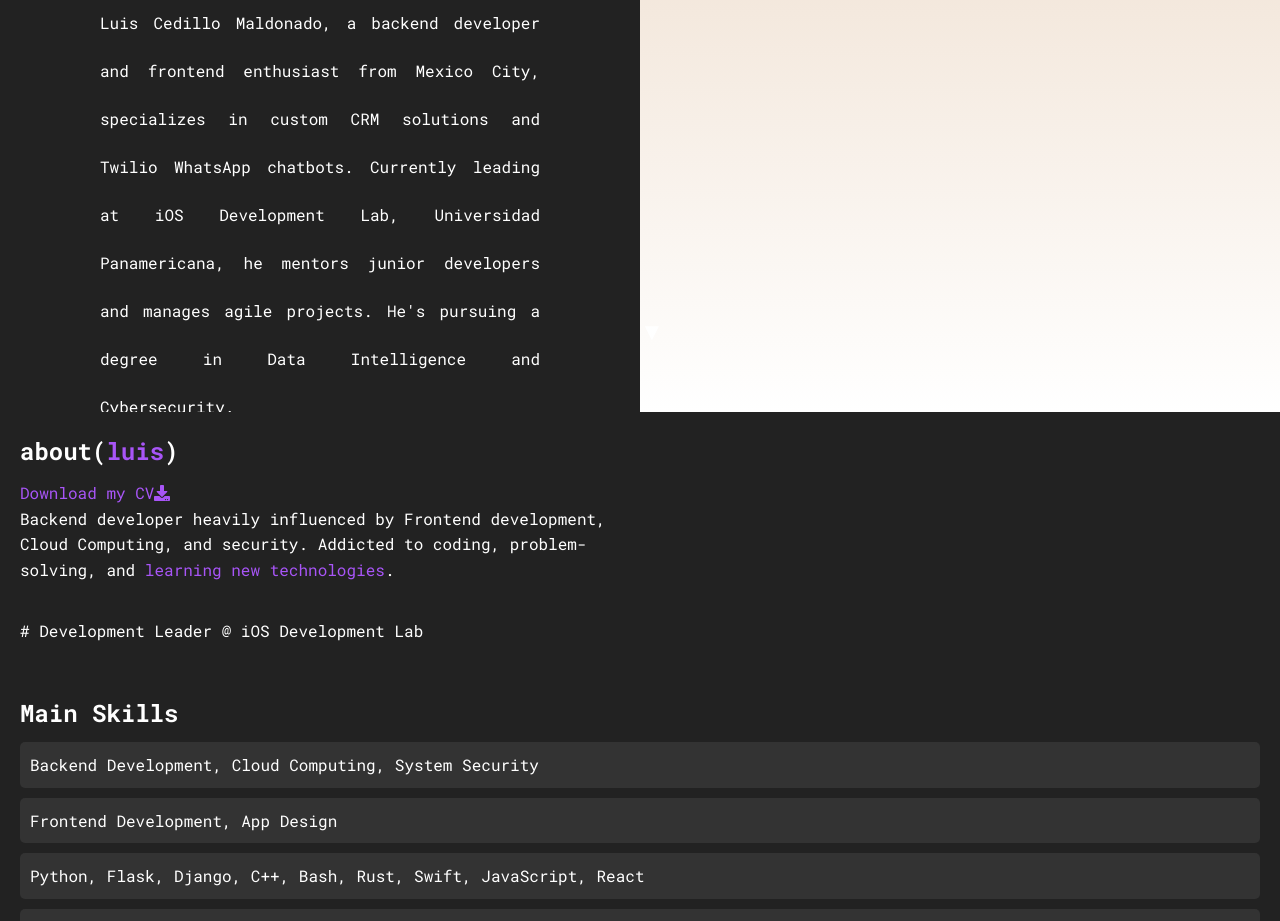
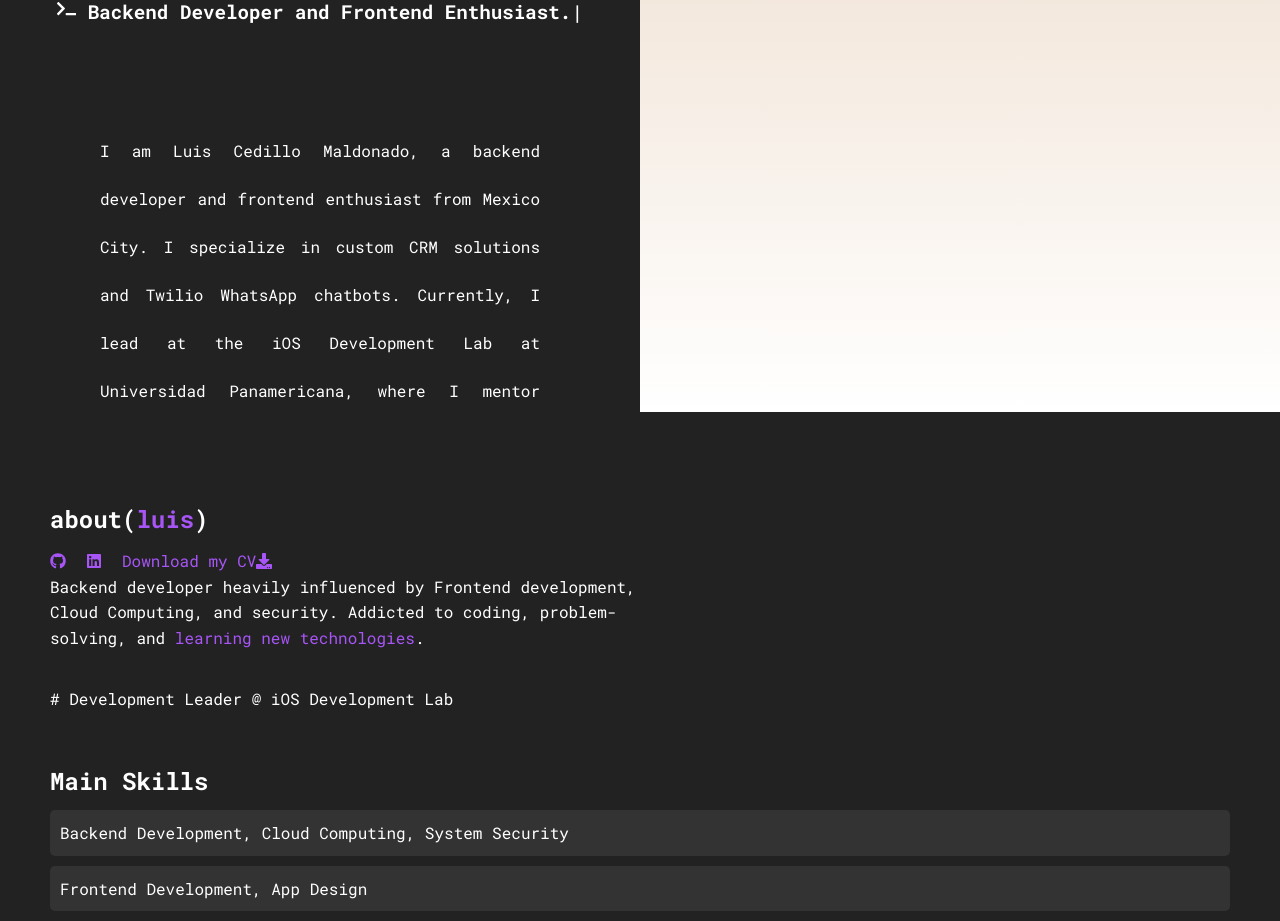
Before and after one commit to luisced/portfolio, a React (Create React App) app: page / in a window 1280 px wide. Shown: the part 419-1340 px from the top of the page. Built offline with nearby package versions, Linux system fonts and the light colour scheme.

Commit message:
feat: added animations to home screen

```diff
--- a/src/components/About/About.css
+++ b/src/components/About/About.css
@@ -1,7 +1,8 @@
 .about {
 	color: var(--color-text);
 	font-family: var(--font-family-mono);
-	padding: 20px;
+	padding: 50px;
+	padding-top: 11vh;
 }
 
 .intro {
--- a/src/components/About/About.jsx
+++ b/src/components/About/About.jsx
@@ -1,6 +1,6 @@
 import React from "react";
 import "./About.css";
-import { FaDownload } from "react-icons/fa";
+import { FaDownload, FaGithub, FaLinkedin } from "react-icons/fa";
 
 const About = () => {
 	return (
@@ -12,6 +12,20 @@ const About = () => {
 					</h1>
 					<div className="links">
 						<a
+							href="https://github.com/luisced"
+							target="_blank"
+							rel="noopener noreferrer"
+						>
+							<FaGithub />
+						</a>
+						<a
+							href="https://linkedin.com/in/luisced"
+							target="_blank"
+							rel="noopener noreferrer"
+						>
+							<FaLinkedin />
+						</a>
+						<a
 							href="path-to-your-cv.pdf"
 							target="_blank"
 							rel="noopener noreferrer"
@@ -19,6 +33,7 @@ const About = () => {
 							Download my CV <FaDownload />
 						</a>
 					</div>
+
 					<p>
 						Backend developer heavily influenced by Frontend development, Cloud
 						Computing, and security. Addicted to coding, problem-solving, and{" "}
--- a/src/components/Home/Home.css
+++ b/src/components/Home/Home.css
@@ -20,7 +20,10 @@
 
 .name {
 	padding-top: 15vh;
-	font-size: 3rem;
+	font-size: 4rem;
+	display: inline-block;
+	animation: outer-left 1s 1s cubic-bezier(0.5, 0, 0.1, 1) both,
+		text-clip 1s 0s cubic-bezier(0.5, 0, 0.1, 1) both;
 }
 
 .description {
@@ -29,48 +32,78 @@
 }
 
 .bio {
-	font-size: 1rem; /* Adjust font size for better readability */
+	font-size: 1rem;
 	line-height: 3;
 	color: white;
-	margin: 100px; /* Add margin for better spacing */
+	margin: 100px;
 	text-align: justify;
+	opacity: 0;
+	animation: fade-in 1s forwards;
+	animation-delay: 3s;
 }
 
-.social-icons a {
-	color: white;
-	margin-right: 35px;
-	font-size: 2.5rem;
-	transition: color 0.3s;
-}
-
-.social-icons a:hover {
-	color: var(--color-primary);
+.about-me {
+	font-size: 1.5rem;
+	opacity: 0; /* Start hidden */
+	animation: fade-in 1s forwards;
+	animation-delay: 3s; /* Delay to start after spline-container animation */
 }
 
 .spline-container {
 	flex: 1;
 	background: linear-gradient(180deg, #ead5c0 0%, #ffff 100%);
+	animation: image-in 1s cubic-bezier(0.5, 0, 0.1, 1) 2s backwards;
 }
 
-.scroll-indicator {
-	position: absolute;
-	bottom: 50px;
-	left: 50%;
-	transform: translateX(-50%);
-	font-size: 1.5rem;
-	color: white;
-	animation: bounce 2s infinite;
+/* ANIMATIONS */
+
+@keyframes text-clip {
+	from {
+		clip-path: polygon(0% 100%, 100% 100%, 100% 100%, 0% 100%);
+	}
+	to {
+		clip-path: polygon(0 0, 100% 0, 100% 100%, 0 100%);
+	}
 }
 
-@keyframes bounce {
-	0%,
-	100% {
-		transform: translateY(0);
+@keyframes outer-left {
+	from {
+		transform: translateX(100%);
 	}
-	50% {
-		transform: translateY(-10px);
+	to {
+		transform: none;
 	}
 }
+
+@keyframes inner-left {
+	from {
+		transform: translateX(-50%);
+	}
+	to {
+		transform: none;
+	}
+}
+
+@keyframes image-in {
+	/* Spline animation */
+	from {
+		clip-path: polygon(0 0, 100% 0, 100% 0, 0 0);
+	}
+	to {
+		clip-path: polygon(0 0, 100% 0, 100% 100%, 0 100%);
+	}
+}
+
+@keyframes fade-in {
+	from {
+		opacity: 0;
+	}
+	to {
+		opacity: 1;
+	}
+}
+
+/* MEDIA QUERIES */
 
 /* Tablets [601px -> 1200px] */
 @media only screen and (max-width: 1200px) {
@@ -107,10 +140,6 @@
 		margin-right: 20px; /* Adjust margin for tablets */
 		font-size: 2rem; /* Adjust font size for tablets */
 	}
-
-	.scroll-indicator {
-		bottom: 10px;
-	}
 }
 
 /* Big smartphones [426px -> 600px] */
@@ -144,10 +173,6 @@
 		margin-right: 15px; /* Adjust margin for big smartphones */
 		font-size: 1.8rem; /* Adjust font size for big smartphones */
 	}
-
-	.scroll-indicator {
-		bottom: 10px;
-	}
 }
 
 /* Medium Smartphones */
@@ -180,10 +205,6 @@
 		margin-right: 10px; /* Adjust margin for medium smartphones */
 		font-size: 1.5rem; /* Adjust font size for medium smartphones */
 	}
-
-	.scroll-indicator {
-		bottom: 10px;
-	}
 }
 
 /* Small smartphones [325px -> 425px] */
@@ -215,10 +236,6 @@
 	.social-icons a {
 		margin-right: 10px; /* Adjust margin for small smartphones */
 		font-size: 1.5rem; /* Adjust font size for small smartphones */
-	}
-
-	.scroll-indicator {
-		bottom: 10px;
 	}
 }
 
@@ -263,8 +280,4 @@
 		margin-right: 20px;
 		font-size: 2rem;
 	}
-
-	.scroll-indicator {
-		bottom: 20px;
-	}
 }
--- a/src/components/Home/Home.jsx
+++ b/src/components/Home/Home.jsx
@@ -1,6 +1,6 @@
 import React from "react";
 import Typical from "react-typical";
-import { FaTerminal, FaGithub, FaLinkedin } from "react-icons/fa";
+import { FaTerminal } from "react-icons/fa";
 import Spline from "@splinetool/react-spline";
 import "./Home.css";
 
@@ -12,43 +12,29 @@ const Home = ({ presentationOpacity }) => {
 				<h3 className="description">
 					<FaTerminal />
 					<Typical
-						steps={[" Backend Developer and Frontend Enthusiast.", 100]}
+						steps={[" Backend Developer and Frontend Enthusiast.", 90]}
 						loop={1}
 						wrapper="span"
 					/>
 				</h3>
 				<p className="bio">
-					Luis Cedillo Maldonado, a backend developer and frontend enthusiast
-					from Mexico City, specializes in custom CRM solutions and Twilio
-					WhatsApp chatbots. Currently leading at iOS Development Lab,
-					Universidad Panamericana, he mentors junior developers and manages
-					agile projects. He's pursuing a degree in Data Intelligence and
-					Cybersecurity.
+					I am Luis Cedillo Maldonado, a backend developer and frontend
+					enthusiast from Mexico City. I specialize in custom CRM solutions and
+					Twilio WhatsApp chatbots. Currently, I lead at the iOS Development Lab
+					at Universidad Panamericana, where I mentor junior developers and
+					manage agile projects. I am also pursuing a degree in Data
+					Intelligence and Cybersecurity.
 				</p>
-
-				<div className="social-icons">
-					<a
-						href="https://github.com/luisced"
-						target="_blank"
-						rel="noopener noreferrer"
-					>
-						<FaGithub />
-					</a>
-					<a
-						href="https://linkedin.com/in/luisced"
-						target="_blank"
-						rel="noopener noreferrer"
-					>
-						<FaLinkedin />
-					</a>
-				</div>
+				<button
+					className="about-me"
+					role="button"
+					onClick={() => (window.location.href = "#about")}
+				>
+					ABOUT ME
+				</button>
 			</div>
 			<div className="spline-container">
 				<Spline scene="https://prod.spline.design/dwWtMM1K2vIrJTSP/scene.splinecode" />
-			</div>
-
-			<div className="scroll-indicator">
-				<span>&#x25BC;</span>
 			</div>
 		</div>
 	);
```
